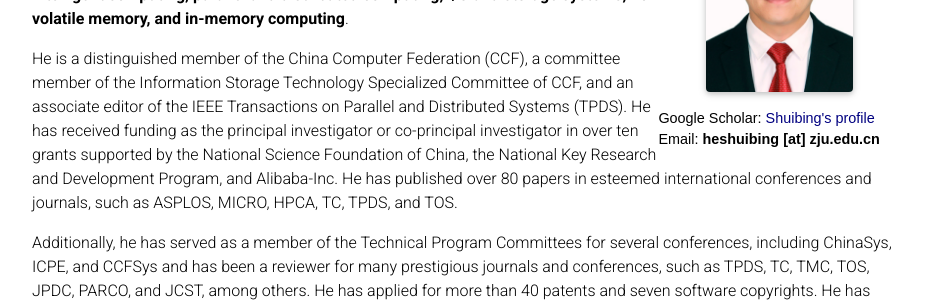
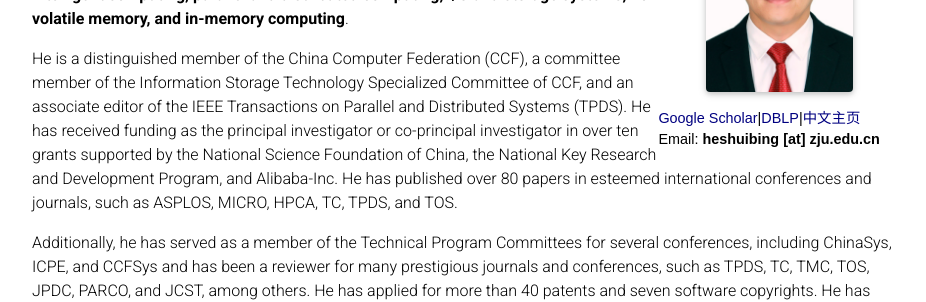
Before and after one commit to shuibing9420/shuibing9420.github.io, a Jekyll site: the page built from _pages/about.md, in a window 1280 px wide and 900 px high. Shown: the part 337-639 px from the top of the window, without its empty margins (173-1099 px from the left). Built offline with Jekyll 4.4.1, drawn with Linux system fonts in a browser that asks for light colours; full-size pictures stand in for the smaller copies a plugin makes; comment, search, counter and statistics services are not loaded; a style sheet for code colours, icons or effects is not loaded.

Commit message:
update about

```diff
--- a/_pages/about.md
+++ b/_pages/about.md
@@ -9,7 +9,7 @@ profile:
   image: prof_pic.jpg
   image_circular: false # crops the image to make it circular
   address: >
-    <p class="bref">Google Scholar: <a href ="https://scholar.google.com/citations?user=bVzOI38AAAAJ">Shuibing's profile</a></p>
+    <p class="bref"><a href ="https://scholar.google.com/citations?user=bVzOI38AAAAJ">Google Scholar</a>|<a href ="https://dblp.org/pid/60/7548.html">DBLP</a>|<a href ="https://person.zju.edu.cn/heshuibing">中文主页</a></p>
     <p class="bref">Email: <strong>heshuibing [at] zju.edu.cn</strong></p>
 
 
```
